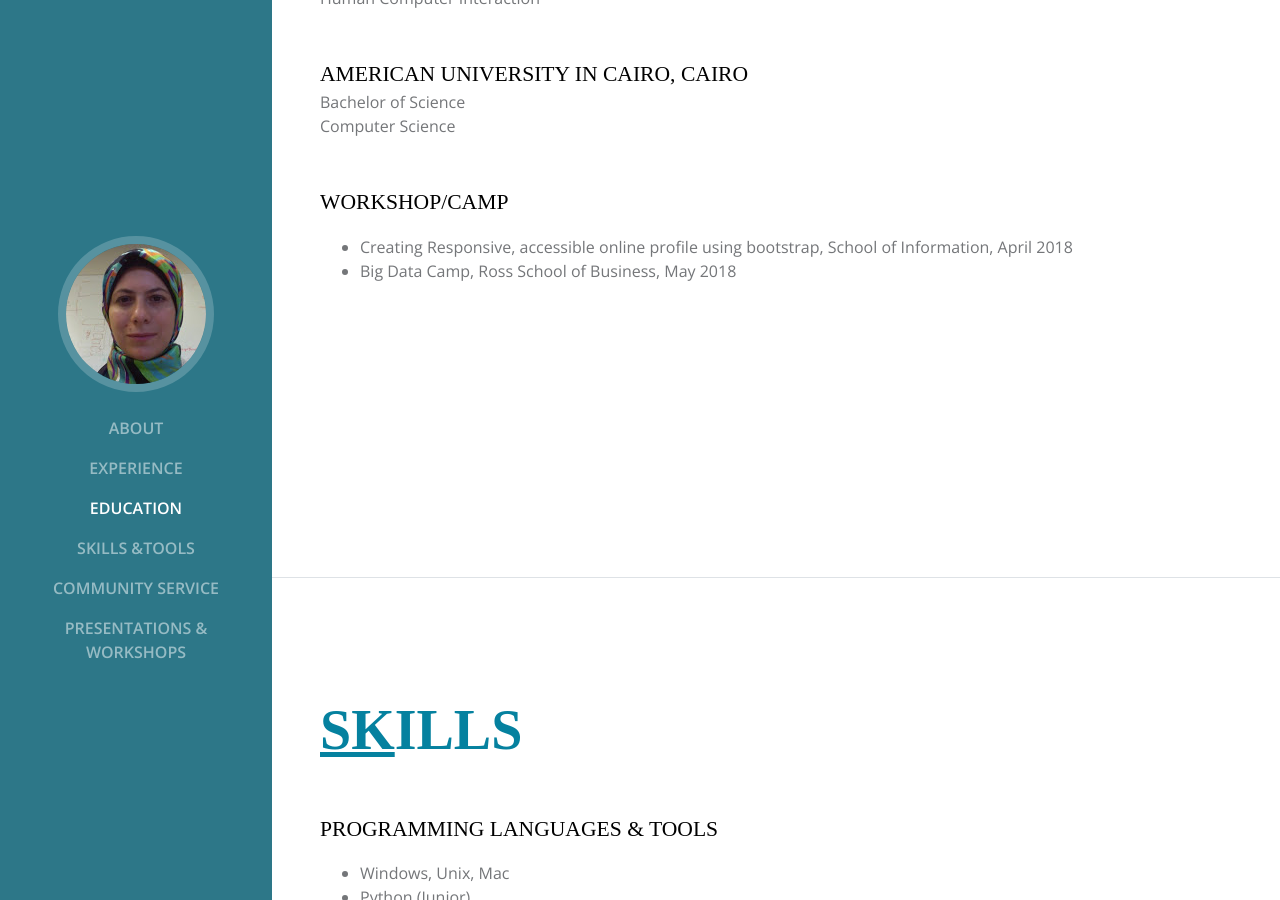
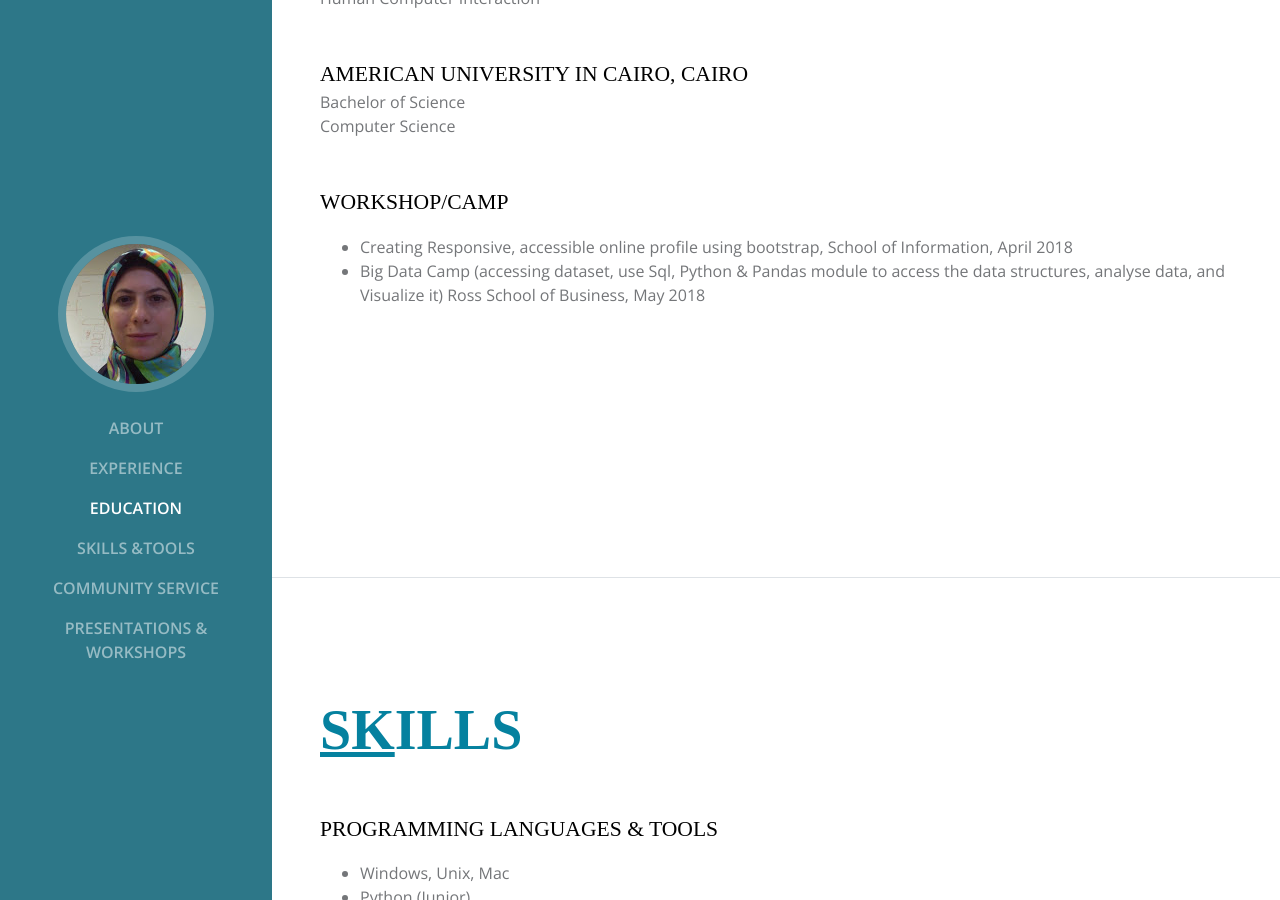
Before and after one commit to nancymou/nancymou.github.io, a Jekyll site: the page index.html, which Jekyll copies as it is, in a window 1280 px wide and 900 px high, scrolled down 2583 px. Built offline with Jekyll 4.4.1, drawn with Linux system fonts in a browser that asks for light colours; some web fonts are replaced; some of the changed text lies outside the part shown.

Commit message:
Update index.html

```diff
--- a/index.html
+++ b/index.html
@@ -208,7 +208,7 @@
             <div class="resume-content mr-auto">
               <div class="subheading">Workshop/Camp</div>
               <p><ul><li>Creating Responsive, accessible online profile using bootstrap, School of Information, April 2018</li>
-              <li>Big Data Camp, Ross School of Business, May 2018</li></ul></p>
+              <li>Big Data Camp (accessing dataset, use Sql, Python & Pandas module to access the data structures, analyse data, and Visualize it) Ross School of Business, May 2018</li></ul></p>
             </div>
          </div>
       </section>
```
Also changed, not shown: other parts of index.html (+1 -1 lines).
